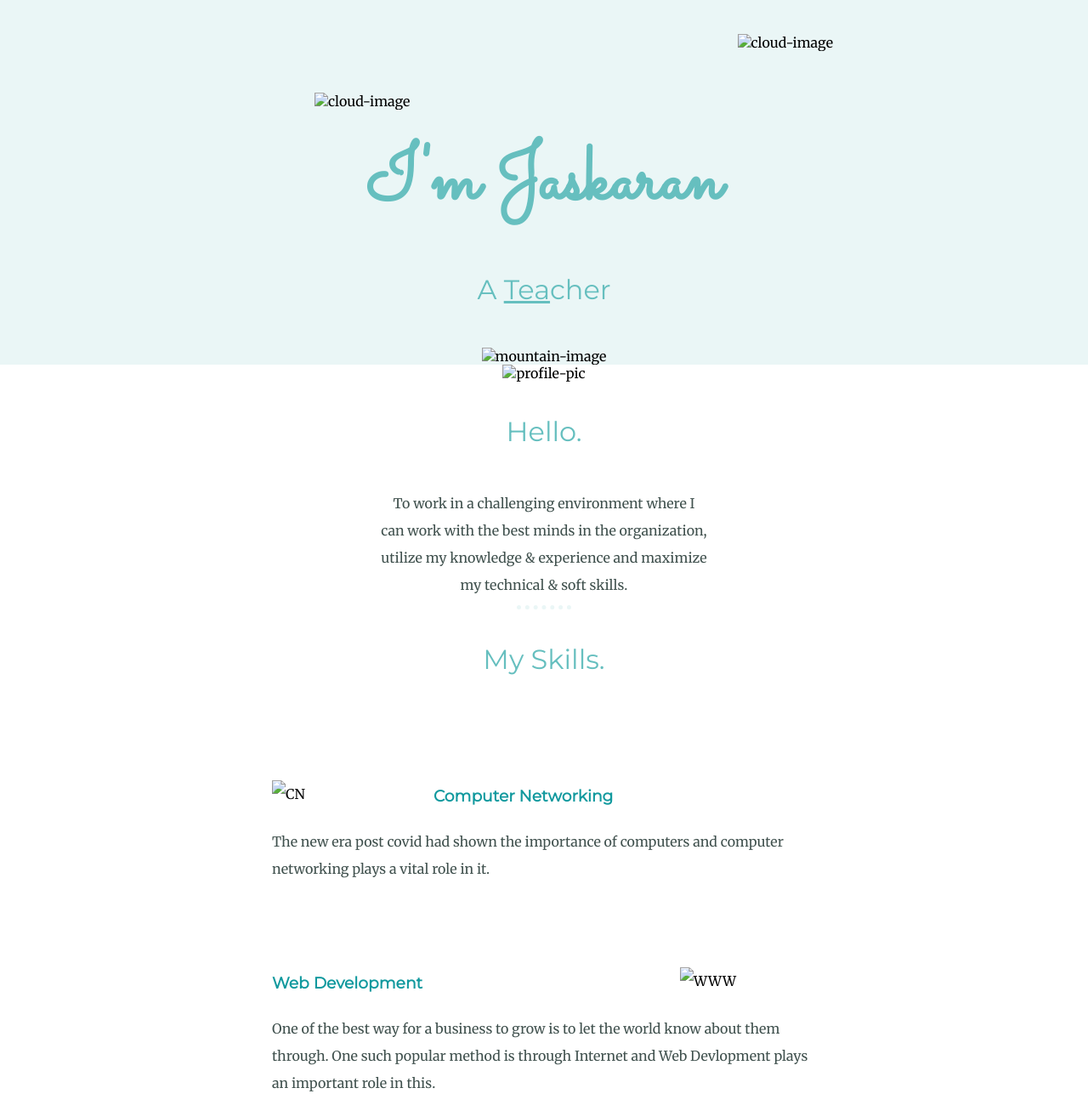
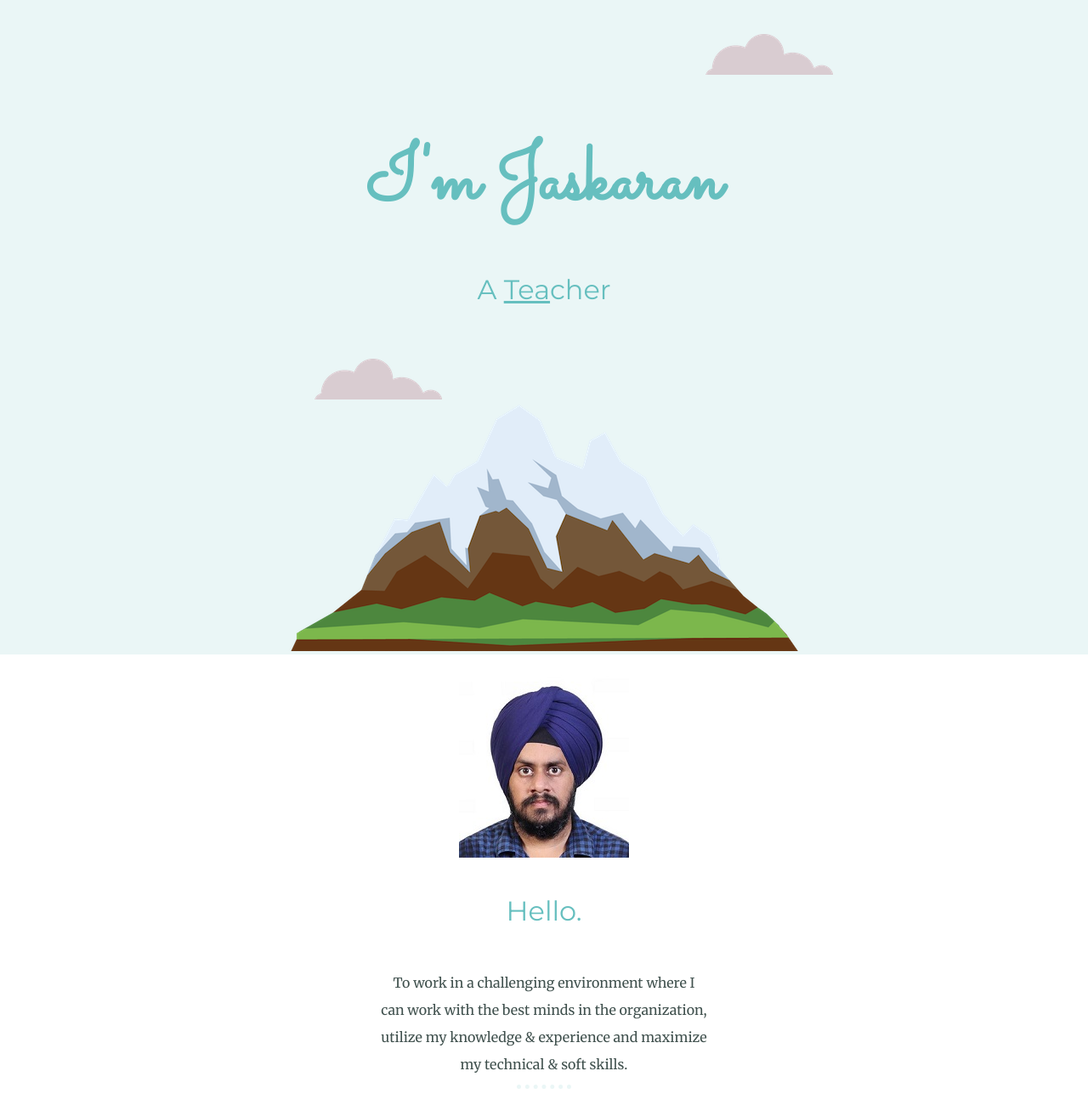
Before and after one commit to Jaskaran-Singhch/personal-website, a plain HTML site: page index.html in a window 1280 px wide. Shown: the top 1300 px of the page at 85% size. Drawn offline with Linux system fonts and the light colour scheme; files that its build step writes are made by us from their sources.

Commit message:
first update

```diff
--- a/index.html
+++ b/index.html
@@ -4,7 +4,7 @@
 <head>
   <meta charset="utf-8">
   <title>Jaskaran Singh</title>
-  <link rel="stylesheet" href="css/style.css">
+  <link rel="stylesheet" href="style.css">
   <link rel="icon" href="favicon.ico">
   <link rel="preconnect" href="https://fonts.googleapis.com">
   <link rel="preconnect" href="https://fonts.gstatic.com" crossorigin>
@@ -13,17 +13,17 @@
 
 <body>
   <div class="top-container">
-    <img class="img0" src="images/cloud.png" alt="cloud-image">
+    <img class="img0" src="cloud.png" alt="cloud-image">
     <h1>I'm Jaskaran</h1>
     <h2>A <span class="tea">Tea</span>cher</h2>
-    <img class="img1" src="images/cloud.png" alt="cloud-image">
-    <img class="img2" src="images/mountain.png" alt="mountain-image">
+    <img class="img1" src="cloud.png" alt="cloud-image">
+    <img class="img2" src="mountain.png" alt="mountain-image">
 
   </div>
 
     <div class="middle-container">
       <div class="profile">
-        <img src="images/jaskaran.jpeg" alt="profile-pic">
+        <img src="jaskaran.jpeg" alt="profile-pic">
         <h2>Hello.</h2>
         <p class="intro">To work in a challenging environment where I can work with the best minds in the organization, utilize my knowledge & experience and maximize my technical & soft skills.</p>
       </div>
@@ -31,12 +31,12 @@
       <div class="skills">
         <h2>My Skills.</h2>
         <div class="skill-row">
-          <img class="cn" src="images/computer-networks.png" alt="CN">
+          <img class="cn" src="computer-networks.png" alt="CN">
           <h3>Computer Networking</h3>
           <p> The new era post covid had shown the importance of computers and computer networking plays a vital role in it.</p>
         </div>
         <div class="skill-row">
-          <img class="www" src="images/world-wide-web.png" alt="WWW">
+          <img class="www" src="world-wide-web.png" alt="WWW">
           <h3>Web Development</h3>
           <p> One of the best way for a business to grow is to let the world know about them through. One such popular method is through Internet and Web Devlopment plays an important role in this.</p>
         </div>
```
